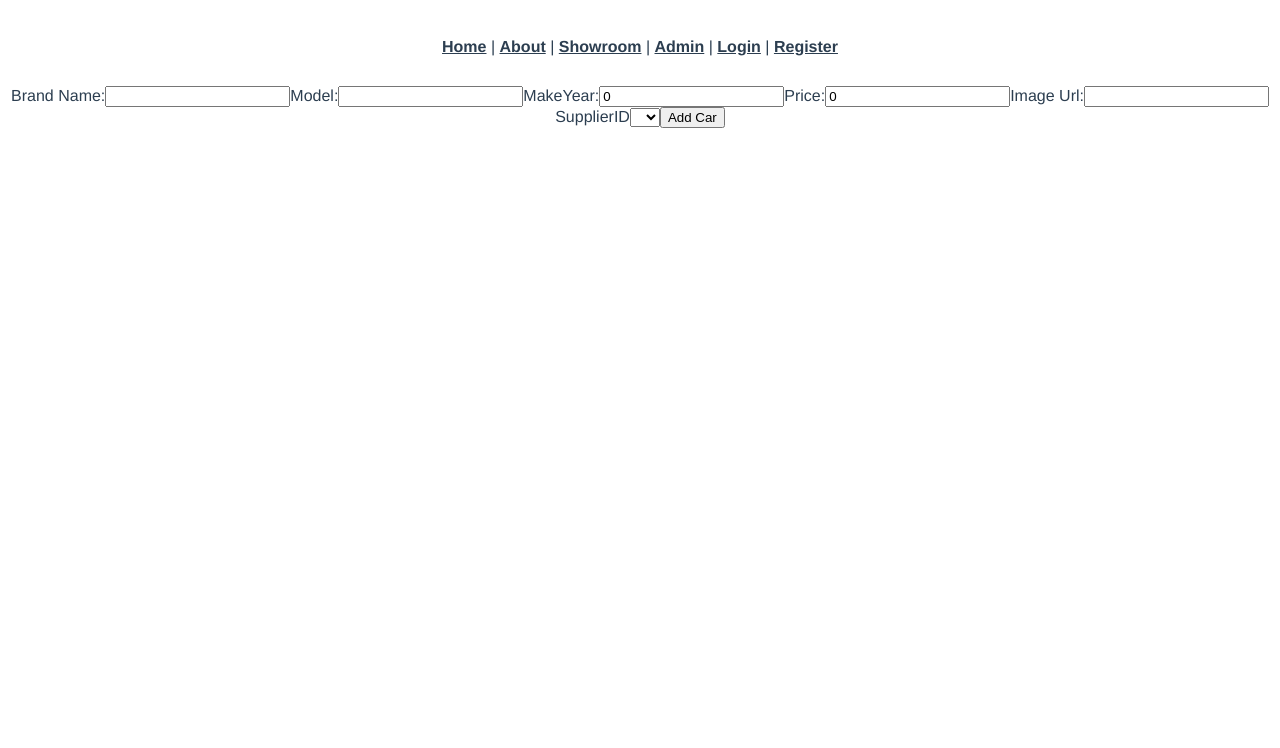
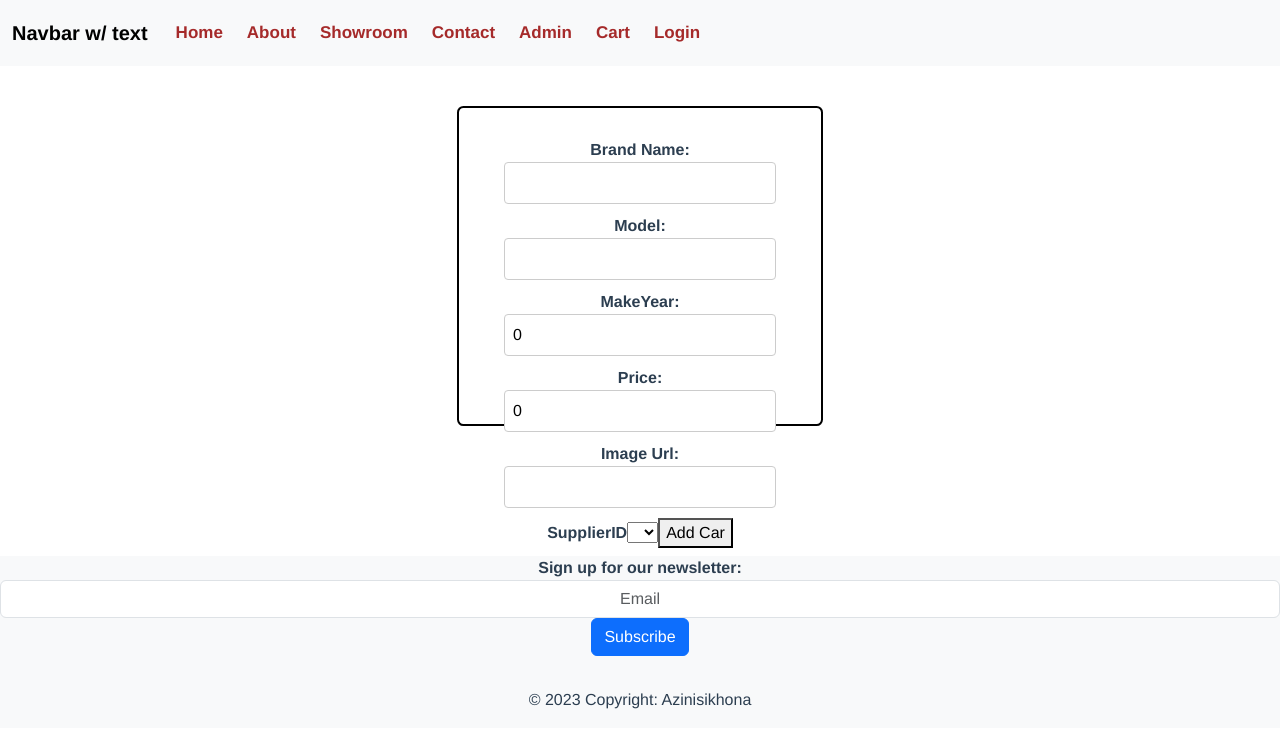
Before and after one commit to azinisikhona/Capstone-project, a Vue app in the folder frontend/: page /addCar in a window 1280 px wide. Shown: the top 748 px of the page. Built offline with nearby package versions, Linux system fonts and the light colour scheme.

Commit message:
color scheme

```diff
--- a/frontend/public/index.html
+++ b/frontend/public/index.html
@@ -5,6 +5,8 @@
     <meta http-equiv="X-UA-Compatible" content="IE=edge">
     <meta name="viewport" content="width=device-width,initial-scale=1.0">
     <link rel="icon" href="<%= BASE_URL %>favicon.ico">
+    <link href="https://cdn.jsdelivr.net/npm/bootstrap@5.3.1/dist/css/bootstrap.min.css" rel="stylesheet" integrity="sha384-4bw+/aepP/YC94hEpVNVgiZdgIC5+VKNBQNGCHeKRQN+PtmoHDEXuppvnDJzQIu9" crossorigin="anonymous">
+
     <title><%= htmlWebpackPlugin.options.title %></title>
   </head>
   <body>
@@ -14,4 +16,5 @@
     <div id="app"></div>
     <!-- built files will be auto injected -->
   </body>
+  <script src="https://cdn.jsdelivr.net/npm/bootstrap@5.3.1/dist/js/bootstrap.bundle.min.js" integrity="sha384-HwwvtgBNo3bZJJLYd8oVXjrBZt8cqVSpeBNS5n7C8IVInixGAoxmnlMuBnhbgrkm" crossorigin="anonymous"></script>
 </html>
--- a/frontend/src/App.vue
+++ b/frontend/src/App.vue
@@ -1,14 +1,18 @@
 <template>
-  <nav>
-    <router-link to="/">Home</router-link> |
-    <router-link to="/about">About</router-link> |
-    <router-link to="/showroom">Showroom</router-link> |
-    <router-link to="/admin">Admin</router-link> |
-    <router-link to="/login">Login</router-link> |
-    <router-link to="/register">Register</router-link>
-  </nav>
+<div>
+ <NavbarComp/>
   <router-view/>
+  <FooterComp/>
+</div>
 </template>
+<script>
+import FooterComp from './components/FooterComp.vue';
+import NavbarComp from './components/NavbarComp.vue'
+export default {
+  components: {NavbarComp, FooterComp}
+}
+</script>
+
 
 <style>
 #app {
--- a/frontend/src/components/AddCarComp.vue
+++ b/frontend/src/components/AddCarComp.vue
@@ -70,3 +70,41 @@ export default {
   },
 };
 </script>
+<style scoped>
+form {
+  max-width: 400px;
+  margin: 0 auto;
+   border: 2px solid black;
+   padding: 1.875rem;
+   max-width: 22.875rem;
+    height: 20rem;
+    margin-top: 40px;
+    margin-bottom:130px;
+ border-radius: 0.4rem;
+}
+
+label {
+  font-weight: bold;
+}
+
+input {
+  width: 90%;
+  padding: 8px;
+  margin-bottom: 10px;
+  border: 1px solid #ccc;
+  border-radius: 4px;
+}
+
+.btn {
+  padding: 10px 20px;
+  background-color: #4CAF50;
+  color: white;
+  border: none;
+  border-radius: 4px;
+  cursor: pointer;
+}
+
+.btn:hover {
+  background-color: #45A049;
+}
+</style>
--- a/frontend/src/components/FooterComp.vue
+++ b/frontend/src/components/FooterComp.vue
@@ -1,53 +1,16 @@
 <template >
     <div>
-        <footer class="bg-light text-center">
-  <!-- Grid container -->
-  <div class="container p-4 pb-0">
-    <!-- Section: Form -->
-    <section class="">
-      <form action="">
-        <!--Grid row-->
-        <div class="row d-flex justify-content-center">
-          <!--Grid column-->
-          <div class="col-auto">
-            <p class="pt-2">
-              <strong>Sign up for our newsletter</strong>
-            </p>
-          </div>
-          <!--Grid column-->
-
-          <!--Grid column-->
-          <div class="col-md-5 col-12">
-            <!-- Email input -->
-            <div class="form-outline mb-4">
-              <input type="email" id="form5Example27" class="form-control" />
-              <label class="form-label" for="form5Example27">Email address</label>
-            </div>
-          </div>
-          <!--Grid column-->
-
-          <!--Grid column-->
-          <div class="col-auto">
-            <!-- Submit button -->
-            <button type="submit" class="btn btn-primary mb-4">
+ <footer class="bg-light text-center">
+      <form>
+             <strong>Sign up for our newsletter: </strong>
+              <input type="email" id="form5Example27" class="form-control text-center" placeholder="Email" required  />
+            <p><button type="submit" class="btn btn-primary">
               Subscribe
-            </button>
-          </div>
-          <!--Grid column-->
-        </div>
-        <!--Grid row-->
+            </button></p>
       </form>
-    </section>
-    <!-- Section: Form -->
+  <div class="text-center p-3">
+    © 2023 Copyright: Azinisikhona
   </div>
-  <!-- Grid container -->
-
-  <!-- Copyright -->
-  <div class="text-center p-3" style="background-color: rgba(0, 0, 0, 0.2);">
-    © 2020 Copyright:
-    <a class="text-dark" href="https://mdbootstrap.com/">MDBootstrap.com</a>
-  </div>
-  <!-- Copyright -->
 </footer>
     </div>
 </template>
@@ -56,6 +19,8 @@ export default {
 
 }
 </script>
-<style >
+<style scoped >
+
+
 
 </style>
--- /dev/null
+++ b/frontend/src/components/NavbarComp.vue
@@ -0,0 +1,61 @@
+<template>
+<nav class="navbar navbar-expand-lg bg-body-tertiary">
+  <div class="container-fluid">
+    <a class="navbar-brand" href="#">Navbar w/ text</a>
+    <button class="navbar-toggler" type="button" data-bs-toggle="collapse" data-bs-target="#navbarText" aria-controls="navbarText" aria-expanded="false" aria-label="Toggle navigation">
+      <span class="navbar-toggler-icon"></span>
+    </button>
+    <div class="collapse navbar-collapse" id="navbarText">
+      <ul class="navbar-nav me-auto mb-2 mb-lg-0">
+        <li class="nav-item">
+         <router-link to="/" class="nav">Home</router-link>
+        </li>
+        <li class="nav-item">
+          <router-link to="/about" class="nav">About</router-link>
+        </li>
+        <li class="nav-item">
+          <router-link to="/showroom" class="nav">Showroom</router-link>
+        </li>
+
+         <li class="nav-item">
+          <router-link to="/contact" class="nav">Contact</router-link>
+        </li>
+
+         <li class="nav-item">
+         <router-link to="/admin" class="nav">Admin</router-link>
+        </li>
+
+         <li class="nav-item">
+          <router-link to="/cart" class="nav">Cart</router-link>
+        </li>
+
+        <li class="nav-item">
+        <router-link to="/login" class="nav">Login</router-link>
+        </li>
+      </ul>
+    </div>
+  </div>
+</nav>
+</template>
+<script>
+export default {
+}
+</script>
+<style scoped>
+.navbar{
+background-color: burlywood;
+overflow: hidden;
+}
+.nav {
+float: left;
+text-align: center;
+padding: 12px;
+text-decoration: none;
+font-size: 17px;
+color: brown;
+}
+.nav:hover{
+   background-color: antiquewhite;
+   border-radius: 10px;
+}
+</style>
--- a/frontend/src/router/index.js
+++ b/frontend/src/router/index.js
@@ -39,6 +39,12 @@ const routes = [
     path: '/addCar',
     name: 'addCar',
     component: () => import('../components/AddCarComp.vue')
+  },
+
+  {
+    path: '/contact',
+    name: 'contact',
+    component: () => import('../views/ContactForm.vue')
   }
 
 ]
--- a/frontend/src/store/index.js
+++ b/frontend/src/store/index.js
@@ -103,6 +103,7 @@ export default createStore({
         const response = await axios.post(`${connection}addcar`, newCar);
         if (response.status === 201) {
           context.commit('addCar', newCar);
+
         }
       } catch (error) {
         console.error('Error adding new car:', error);
--- /dev/null
+++ b/frontend/src/views/ContactForm.vue
@@ -0,0 +1,63 @@
+<template>
+   <div>
+    <form
+  action="https://formspree.io/f/xzblvzqp"
+  method="POST"
+>
+<label for="email">Full name:</label>
+  <input type="text" name="name">
+  <label for="email"> Email:</label>
+  <input type="email" name="email">
+  <label>Message:</label>
+  <input name="message" style="">
+  <button class="btn btn-primary" type="submit">Send</button>
+</form>
+   </div>
+</template>
+<script>
+export default {
+    data() {
+        return {
+            name: '',surname: '',message:'',
+        }
+    }
+}
+</script>
+<style scoped >
+form {
+  max-width: 400px;
+  margin: 0 auto;
+   border: 2px solid black;
+   padding: 1.875rem;
+   max-width: 22.875rem;
+    height: 20rem;
+    margin-top: 40px;
+    margin-bottom:130px;
+ border-radius: 0.4rem;
+}
+
+label {
+  font-weight: bold;
+}
+
+input {
+  width: 90%;
+  padding: 8px;
+  margin-bottom: 10px;
+  border: 1px solid #ccc;
+  border-radius: 4px;
+}
+
+.btn {
+  padding: 10px 20px;
+  background-color: #4CAF50;
+  color: white;
+  border: none;
+  border-radius: 4px;
+  cursor: pointer;
+}
+
+.btn:hover {
+  background-color: #45A049;
+}
+</style>
--- a/frontend/src/views/HomeView.vue
+++ b/frontend/src/views/HomeView.vue
@@ -1,18 +1,154 @@
 <template>
   <div class="home">
-    <img alt="Vue logo" src="../assets/logo.png">
-    <HelloWorld msg="Welcome to Your Vue.js App"/>
+   <img src="https://i.postimg.cc/4xqCH9Ty/istockphoto-1215484495-612x612.jpg" alt="" class="logo">
+    <div class="container">
+    <ul class="cards">
+     <li class="card" style="width: 18rem;">
+        <img src="https://i.postimg.cc/j2y2xxH5/ferrari.png" alt="img" id="images" style="" >
+     </li>
+     <li class="card" style="width: 18rem;">
+      <img src="https://i.postimg.cc/SNWYqrdr/lamborghini.png" alt="img" id="images">
+   </li>
+   <li class="card" style="width: 18rem;">
+    <img src="https://i.postimg.cc/xCC1zGLW/Koenigsegg-logo-1994-2048x2048.png" alt="img" id="images">
+ </li>
+ <li class="card" style="width: 18rem;">
+  <img src="https://i.postimg.cc/wvT7kYY4/bugatti.png" alt="img" id="images">
+</li>
+<li class="card" style="width: 18rem;">
+  <img src="https://i.postimg.cc/L53QFPb8/Pagani.jpg" alt="img" id="images">
+</li>
+<li class="card" style="width: 18rem;">
+  <img src="https://i.postimg.cc/pdSgsKwN/Aston-Martin.png" alt="img" id="images">
+</li>
+<li class="card" style="width: 18rem;">
+  <img src="https://i.postimg.cc/bY4wZtrB/Porsche.png" alt="img" id="images">
+</li>
+<li class="card" style="width: 18rem;">
+  <img src="https://i.postimg.cc/05KcYT5y/Mclaren.png" alt="img" id="images">
+</li>
+    </ul>
   </div>
+  </div>
+
 </template>
 
 <script>
-// @ is an alias to /src
-import HelloWorld from '@/components/HelloWorld.vue'
 
 export default {
-  name: 'HomeView',
-  components: {
-    HelloWorld
-  }
+
 }
 </script>
+
+
+<style scoped>
+
+.logo{
+  width:100%;
+  height:650px;
+}
+
+  * {
+    box-sizing: border-box;
+    padding: 0;
+    margin: 0;
+  } .cards {
+    display: flex;
+    padding: 25px 0px;
+    list-style: none;
+    overflow-x: scroll;
+    scroll-snap-type: x mandatory;
+  }
+  .container.justify-content-center.align-content-center.p-0 {
+    display: flex;
+    flex-direction: column;
+    flex: 0 0 100%;
+    padding: 20px;
+    background: var(--white);
+    border-radius: 12px;
+    box-shadow: 0 5px 15px rgba(0, 0, 0, 15%);
+    scroll-snap-align: start;
+    transition: all 0.2s;
+    margin-top: 30px;
+  }
+  .card {
+    display: flex;
+    flex-direction: column;
+    flex: 0 0 100%;
+    padding: 20px;
+    background: var(--white);
+    border-radius: 12px;
+    box-shadow: 0 5px 15px rgba(0, 0, 0, 15%);
+    scroll-snap-align: start;
+    transition: all 0.2s;
+  }
+  .card:not(:last-child) {
+    margin-right: 10px;
+  }
+  #card-text {
+    align-items: center;
+    justify-content: center;
+
+  }
+  #card-text:hover{
+    background:white;
+    color: black;
+  }
+  .card:hover {
+    color: var(--white);
+    background: var(--red);
+  }
+
+  .card .card-link-wrapper {
+    margin-top: auto;
+  }
+  .card .card-link {
+    display: inline-block;
+    text-decoration: none;
+    color: white;
+    background: var(--red);
+    padding: 6px 12px;
+    border-radius: 8px;
+    transition: background 0.2s;
+  }
+  .card:hover .card-link {
+    background: var(--darkred);
+  }
+  .cards::-webkit-scrollbar {
+    height: 12px;
+  }
+  .cards::-webkit-scrollbar-thumb,
+  .cards::-webkit-scrollbar-track {
+    border-radius: 92px;
+  }
+  .cards::-webkit-scrollbar-thumb {
+    background: var(--darkred);
+  }
+  .cards::-webkit-scrollbar-track {
+    background: var(--thumb);
+  }
+  @media (min-width: 500px) {
+    .card {
+      flex-basis: calc(50% - 10px);
+    }
+    .card:not(:last-child) {
+      margin-right: 20px;
+    }
+  }
+  @media (min-width: 700px) {
+    .card {
+      flex-basis: calc(calc(100% / 3) - 20px);
+    }
+    .card:not(:last-child) {
+      margin-right: 30px;
+    }
+  }
+  @media (min-width: 1100px) {
+    .card {
+      flex-basis: calc(25% - 30px);
+    }
+    .card:not(:last-child) {
+      margin-right: 40px;
+    }
+  }
+</style>
--- a/frontend/src/views/LoginView.vue
+++ b/frontend/src/views/LoginView.vue
@@ -52,3 +52,42 @@ export default {
   },
 };
 </script>
+
+<style scoped>
+ form {
+  max-width: 400px;
+  margin: 0 auto;
+   border: 2px solid black;
+   padding: 1.875rem;
+   max-width: 22.875rem;
+    height: 15rem;
+    margin-top: 40px;
+    margin-bottom:130px;
+ border-radius: 0.4rem;
+}
+
+label {
+  font-weight: bold;
+}
+
+input {
+  width: 90%;
+  padding: 8px;
+  margin-bottom: 10px;
+  border: 1px solid #ccc;
+  border-radius: 4px;
+}
+
+.btn {
+  padding: 10px 20px;
+  background-color: #4CAF50;
+  color: white;
+  border: none;
+  border-radius: 4px;
+  cursor: pointer;
+}
+
+.btn:hover {
+  background-color: #45A049;
+}
+</style>
```
